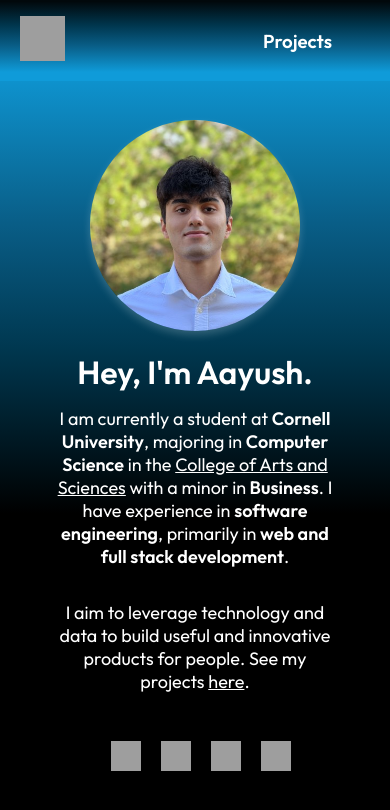
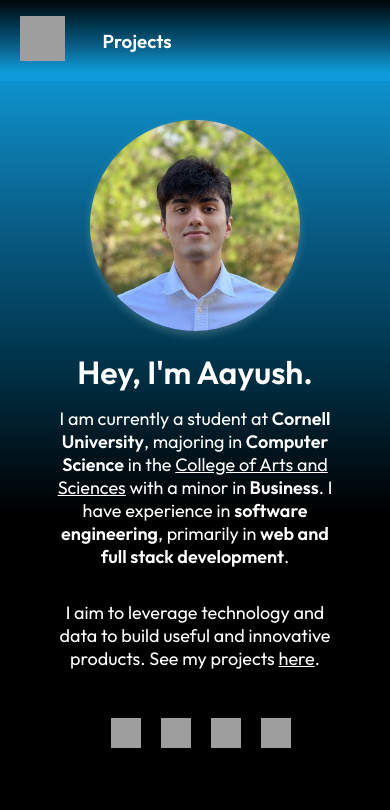
Before and after one commit to Aayush-Agnihotri/old-portfolio, a React (Create React App) app: page / in a window 390 px wide. Shown: the top 810 px of the page. Built offline with nearby package versions, Linux system fonts and the light colour scheme; grey boxes are pictures that could not be loaded; a web font is replaced by a local one.

Commit message:
Fixing nav icons

```diff
--- a/src/components/navbar.css
+++ b/src/components/navbar.css
@@ -44,28 +44,18 @@ h3:hover{
     }
 }
 
-@media screen and (max-width: 500px) {
+@media screen and (max-width: 400px) {
+    .nav-links {
+        padding-right: 5px;
+    }
+
     .nav-links a {
-        padding: 10px;
-    }
-    .logo {
-        padding-left: 20px;
-    }
-}
-
-@media screen and (max-width: 400px) {
-    .logo {
-        width: 80%;
-        justify-content: space-between;
+        padding-right: 10px;
     }
 }
 
 @media screen and (max-width: 340px) {
     .nav-links a {
-        padding: 5px;
-    }
-
-    .nav-links {
-        gap: 20px;
+        padding-right: 5px;
     }
 }
--- a/src/pages/home.js
+++ b/src/pages/home.js
@@ -20,7 +20,7 @@ function Home() {
                     <p className='splash-desc'>I am currently a student at <span className='b'>Cornell University</span>
                     , majoring in <span className='b'>Computer Science</span> in the <a href='https://as.cornell.edu' target="_blank" rel="noopener noreferrer">College of Arts and Sciences</a> with a minor in
                     <span className='b'> Business</span>. I have experience in <span className='b'>software engineering</span>, primarily in <span className='b'>web and full stack development</span>.</p>
-                    <p className='splash-desc'>I aim to leverage technology and data to build useful and innovative products for people. See my projects <Link to='/projects' style={{'all': 'unset', "cursor":"pointer", "textDecoration": "underline"}}>here</Link>.</p>
+                    <p className='splash-desc'>I aim to leverage technology and data to build useful and innovative products. See my projects <Link to='/projects' style={{'all': 'unset', "cursor":"pointer", "textDecoration": "underline"}}>here</Link>.</p>
                 </div>
 
                 <br></br>
```
